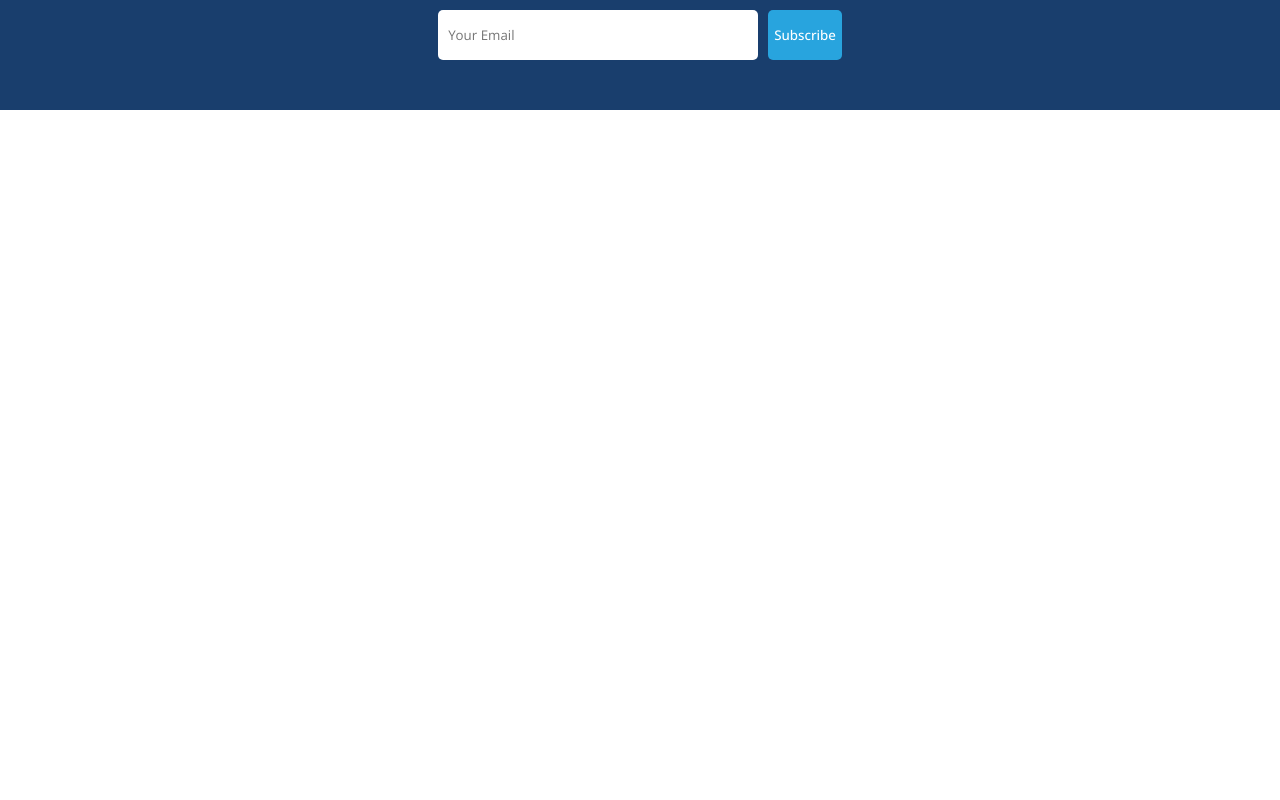
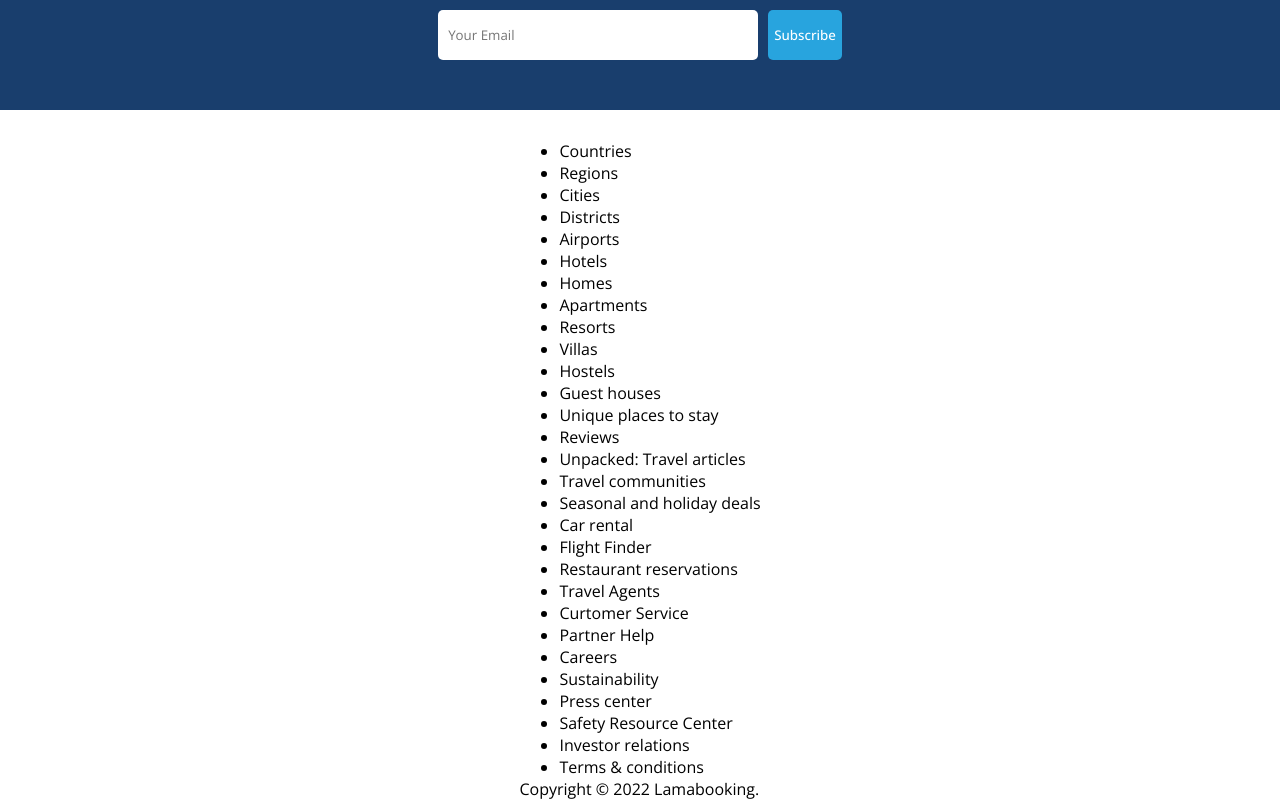
Before and after one commit to Koko-Dev/react-reservation-app, a React (Create React App) app: page / in a window 1280 px wide. Shown: the part 1684-2484 px from the top of the page. Before the commit the page ends 1794 px from the top, so only its background shows below. Built offline with nearby package versions, Linux system fonts and the light colour scheme.

Commit message:
Create new directory src/components/footer with files Footer.js and footer.css; Footer.js: In return div, add lists of all elements of Koko booking; import footer.css; Home.js:  Import and add <Footer />

```diff
--- /dev/null
+++ b/src/components/footer/Footer.js
@@ -0,0 +1,52 @@
+import './footer.css';
+
+const Footer = () => {
+	return (
+		<div className="footer">
+			<div className="fLists">
+				<ul className="fList">
+					<li className="fListItem">Countries</li>
+					<li className="fListItem">Regions</li>
+					<li className="fListItem">Cities</li>
+					<li className="fListItem">Districts</li>
+					<li className="fListItem">Airports</li>
+					<li className="fListItem">Hotels</li>
+				</ul>
+				<ul className="fList">
+					<li className="fListItem">Homes </li>
+					<li className="fListItem">Apartments </li>
+					<li className="fListItem">Resorts </li>
+					<li className="fListItem">Villas</li>
+					<li className="fListItem">Hostels</li>
+					<li className="fListItem">Guest houses</li>
+				</ul>
+				<ul className="fList">
+					<li className="fListItem">Unique places to stay </li>
+					<li className="fListItem">Reviews</li>
+					<li className="fListItem">Unpacked: Travel articles </li>
+					<li className="fListItem">Travel communities </li>
+					<li className="fListItem">Seasonal and holiday deals </li>
+				</ul>
+				<ul className="fList">
+					<li className="fListItem">Car rental </li>
+					<li className="fListItem">Flight Finder</li>
+					<li className="fListItem">Restaurant reservations </li>
+					<li className="fListItem">Travel Agents </li>
+				</ul>
+				<ul className="fList">
+					<li className="fListItem">Curtomer Service</li>
+					<li className="fListItem">Partner Help</li>
+					<li className="fListItem">Careers</li>
+					<li className="fListItem">Sustainability</li>
+					<li className="fListItem">Press center</li>
+					<li className="fListItem">Safety Resource Center</li>
+					<li className="fListItem">Investor relations</li>
+					<li className="fListItem">Terms & conditions</li>
+				</ul>
+			</div>
+			<div className="fText">Copyright © 2022 Lamabooking.</div>
+		</div>
+	);
+};
+
+export default Footer;
--- a/src/pages/home/Home.js
+++ b/src/pages/home/Home.js
@@ -5,6 +5,7 @@ import Featured from "../../components/featured/Featured";
 import PropertyList from "../../components/propertyList/PropertyList";
 import FeaturedProperties from "../../components/featuredProperties/FeaturedProperties";
 import MailList from "../../components/mailList/MailList";
+import Footer from "../../components/footer/Footer";
 
 const Home = () => {
 	return (
@@ -18,6 +19,7 @@ const Home = () => {
 				<h1 className="homeTitle">Homes guests love</h1>
 				<FeaturedProperties />
 				<MailList />
+				<Footer />
 			</div>
 
 		</div>
```
Also changed, not shown: src/components/footer/footer.css (added).
